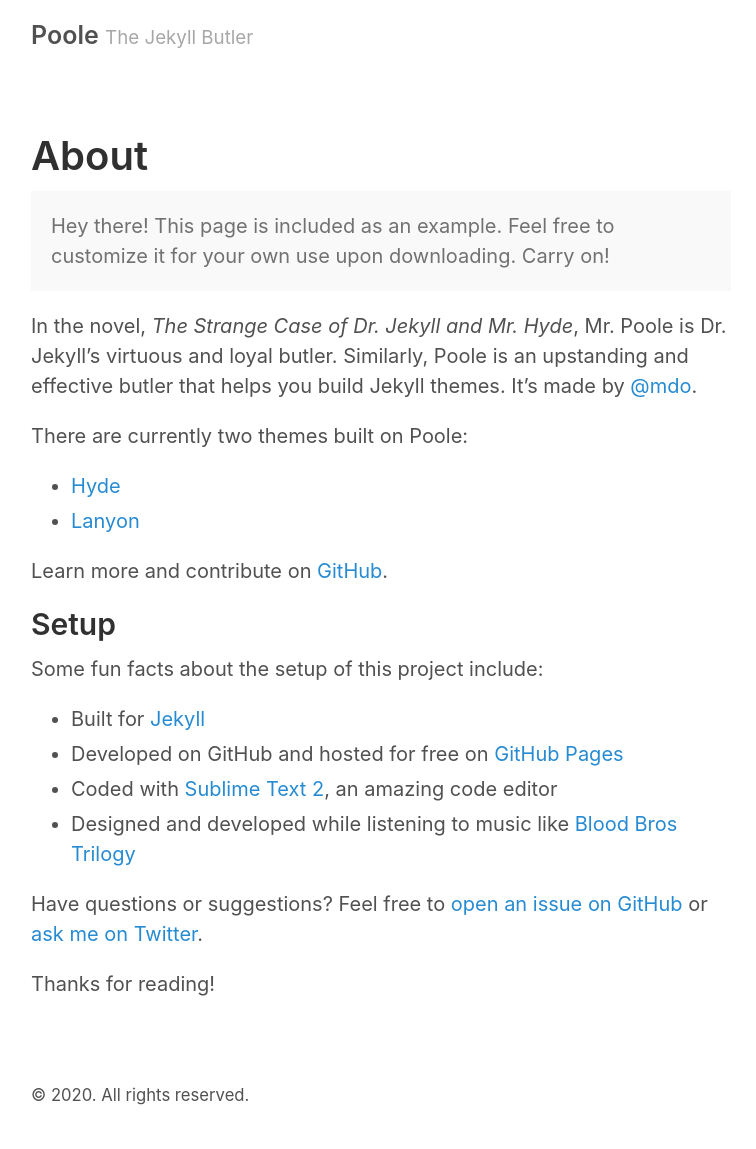
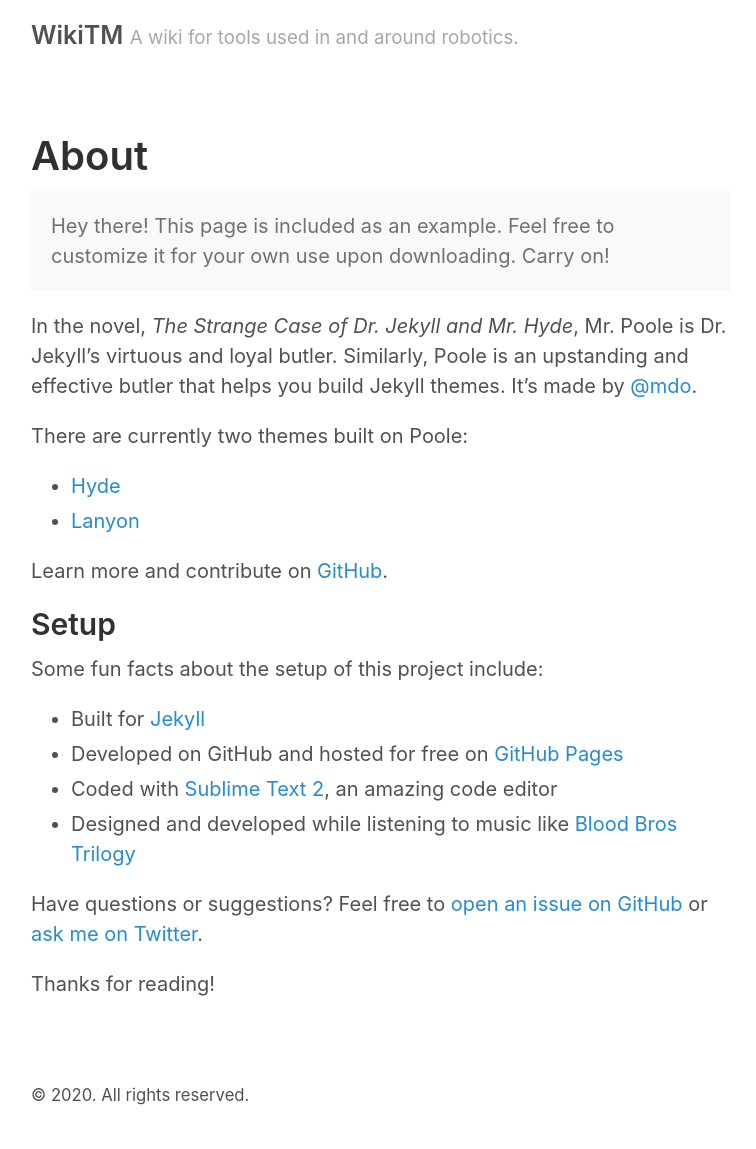
Before and after one commit to tejaswid/wikitm, a Jekyll site: the page built from about.md, in a window 1280 px wide. Shown: the whole page, without its empty margins (259-1015 px from the left). Built offline with Jekyll 4.4.1, drawn with Linux system fonts in a browser that asks for light colours.

Commit message:
updated config file

```diff
--- a/_config.yml
+++ b/_config.yml
@@ -1,7 +1,7 @@
 # Setup
-title: Poole
-tagline: The Jekyll Butler
-url: https://getpoole.com
+title: WikiTM
+tagline: A wiki for tools used in and around robotics.
+url: https://tejaswid.github.io/wikitm
 paginate: 1
 baseurl: ""
 permalink: pretty
@@ -33,11 +33,11 @@
 
 # Specify the author for blog posts
 author:
-  name: Mark Otto
-  url: https://twitter.com/mdo
-  email: markdotto@gmail.com
+  name: Sundara Tejaswi Digumarti and Krishna Manaswi Digumarti
+  url: about.md
+  email:
 
 # Custom vars
-version: 3.0.0
+version: 1.0.0
 github:
-  repo: https://github.com/poole/poole
+  repo: https://github.com/tejaswid/wikitm
```
